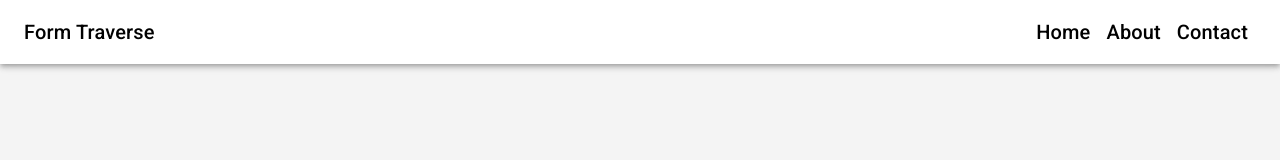
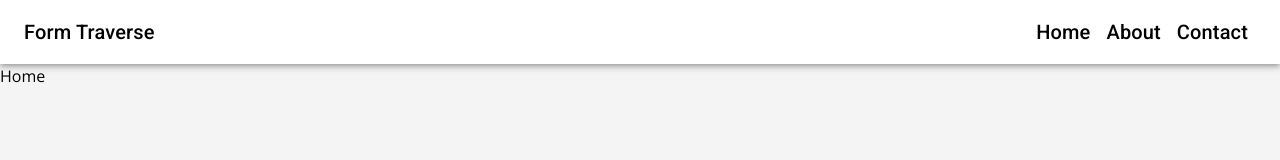
Before and after one commit to amankashyap004/form-traverse, a React (Vite) app: page / in a window 1280 px wide. Shown: the top 160 px of the page. Built offline with nearby package versions, Linux system fonts and the light colour scheme.

Commit message:
create home page

```diff
--- a/src/App.jsx
+++ b/src/App.jsx
@@ -1,10 +1,12 @@
 import "./App.css";
 import Header from "./components/Header";
+import Home from "./pages/Home";
 
 function App() {
    return (
       <>
          <Header />
+         <Home />
       </>
    );
 }
--- /dev/null
+++ b/src/pages/Home.jsx
@@ -0,0 +1,7 @@
+import React from "react";
+
+const Home = () => {
+   return <div>Home</div>;
+};
+
+export default Home;
```
